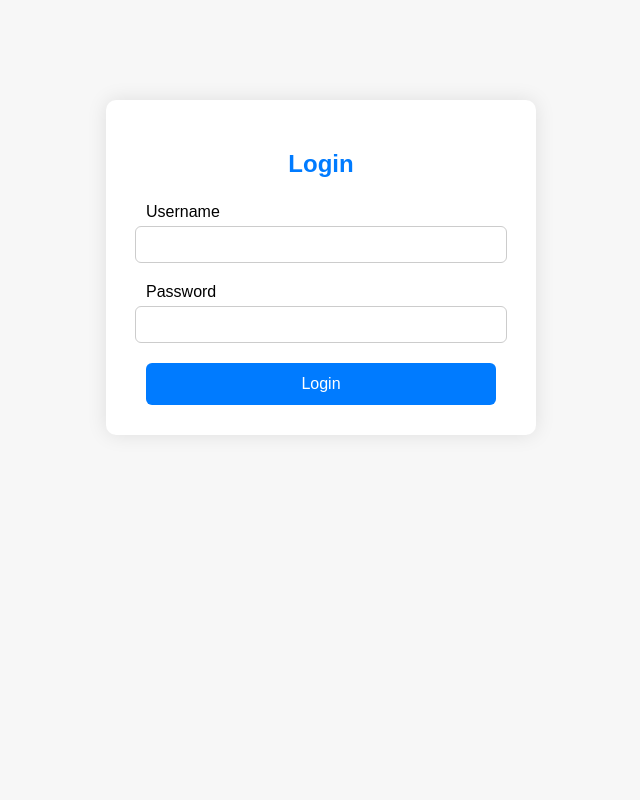
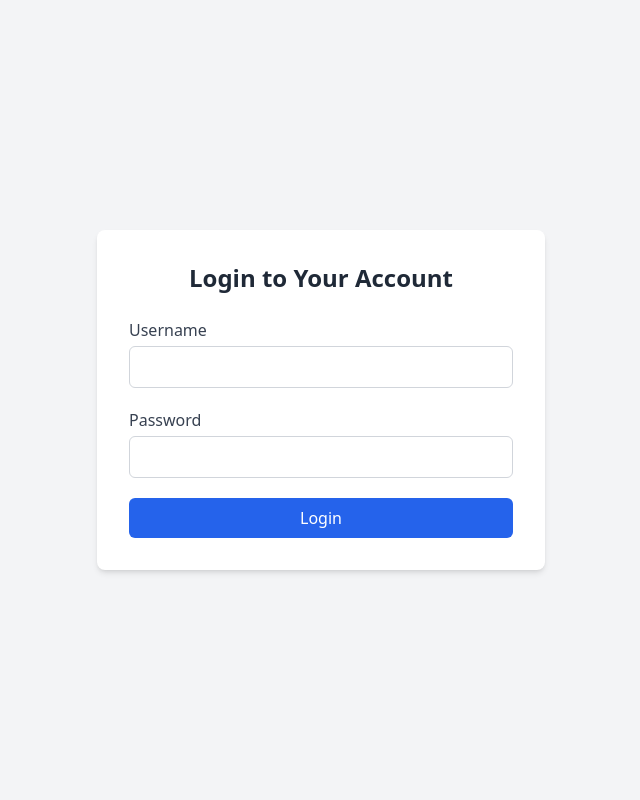
Before and after one commit to ashishkekan/session-management, a Django app: page /login/ in a window 1280 px wide. Shown: the whole page, without its empty margins (319-959 px from the left). Run offline with Django 4.2, Linux system fonts and the light colour scheme; some libraries are stand-ins or nearby versions.

Commit message:
Fixed login page design

```diff
--- a/management/templates/session/login.html
+++ b/management/templates/session/login.html
@@ -4,25 +4,39 @@
 <head>
     <meta charset="UTF-8">
     <title>Login</title>
-    <link rel="stylesheet" type="text/css" href="{% static 'management/style.css' %}">
+    <script src="https://cdn.tailwindcss.com"></script>
+    <link rel="stylesheet" href="{% static 'css/style.css' %}">
 </head>
-<body>
-    <div class="login-container">
-        <h2>Login</h2>
+<body class="bg-gray-100 flex items-center justify-center min-h-screen">
+    <div class="bg-white shadow-md rounded-lg p-8 w-full max-w-md">
+        <h2 class="text-2xl font-semibold text-center text-gray-800 mb-6">Login to Your Account</h2>
+
         {% if messages %}
             {% for message in messages %}
-                <p class="error">{{ message }}</p>
+                <p class="text-red-600 text-sm mb-4 text-center">{{ message }}</p>
             {% endfor %}
         {% endif %}
-        <form method="post">
+
+        <form method="post" class="space-y-5">
             {% csrf_token %}
-            <label>Username</label>
-            <input type="text" name="username" required>
+            <div>
+                <label for="username" class="block text-gray-700 font-medium mb-1">Username</label>
+                <input type="text" name="username" id="username" required
+                       class="w-full border border-gray-300 rounded-md px-4 py-2 focus:outline-none focus:ring-2 focus:ring-blue-500">
+            </div>
 
-            <label>Password</label>
-            <input type="password" name="password" required>
+            <div>
+                <label for="password" class="block text-gray-700 font-medium mb-1">Password</label>
+                <input type="password" name="password" id="password" required
+                       class="w-full border border-gray-300 rounded-md px-4 py-2 focus:outline-none focus:ring-2 focus:ring-blue-500">
+            </div>
 
-            <button type="submit">Login</button>
+            <div>
+                <button type="submit"
+                        class="w-full bg-blue-600 text-white py-2 rounded-md hover:bg-blue-700 transition">
+                    Login
+                </button>
+            </div>
         </form>
     </div>
 </body>
```
